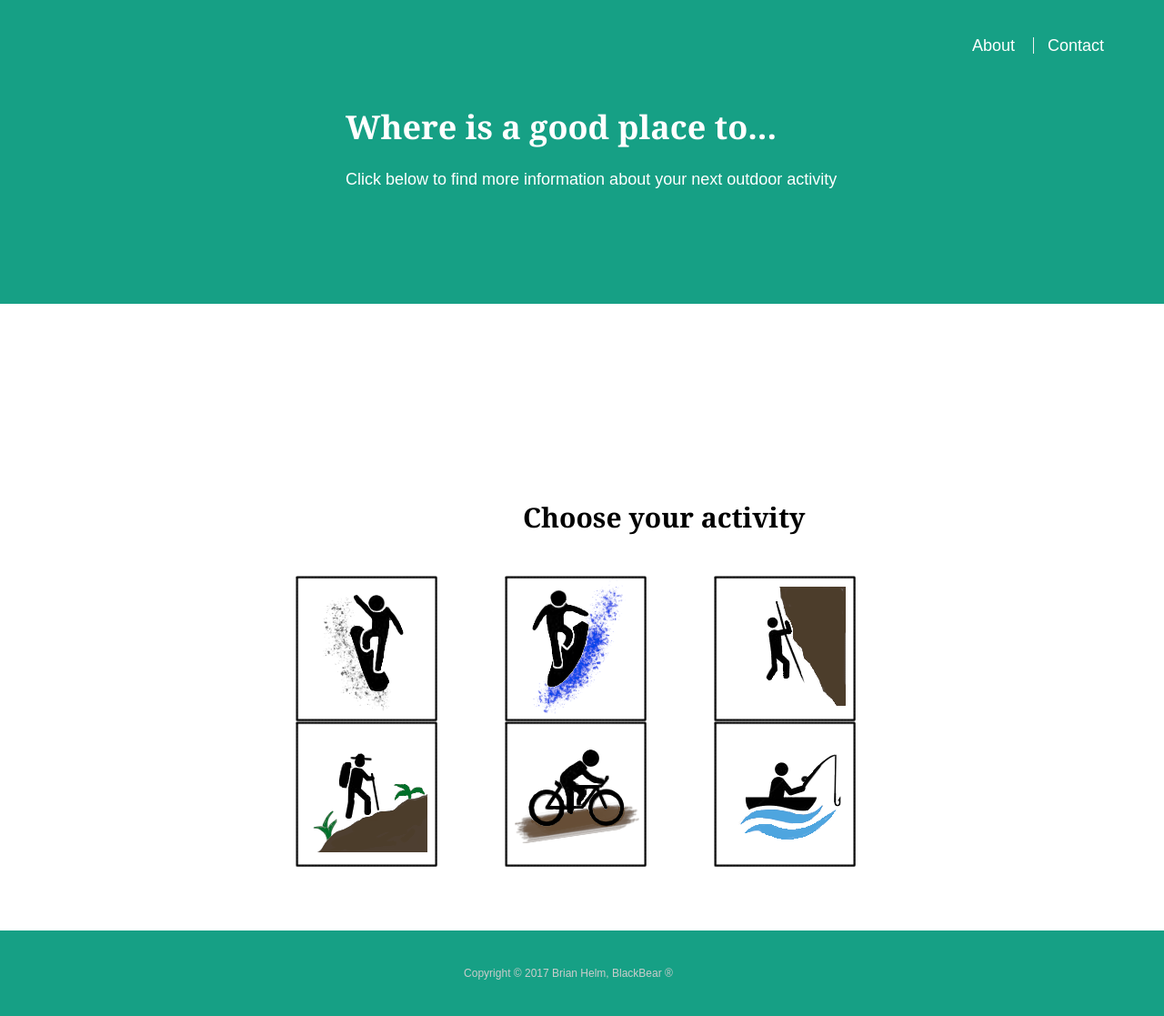
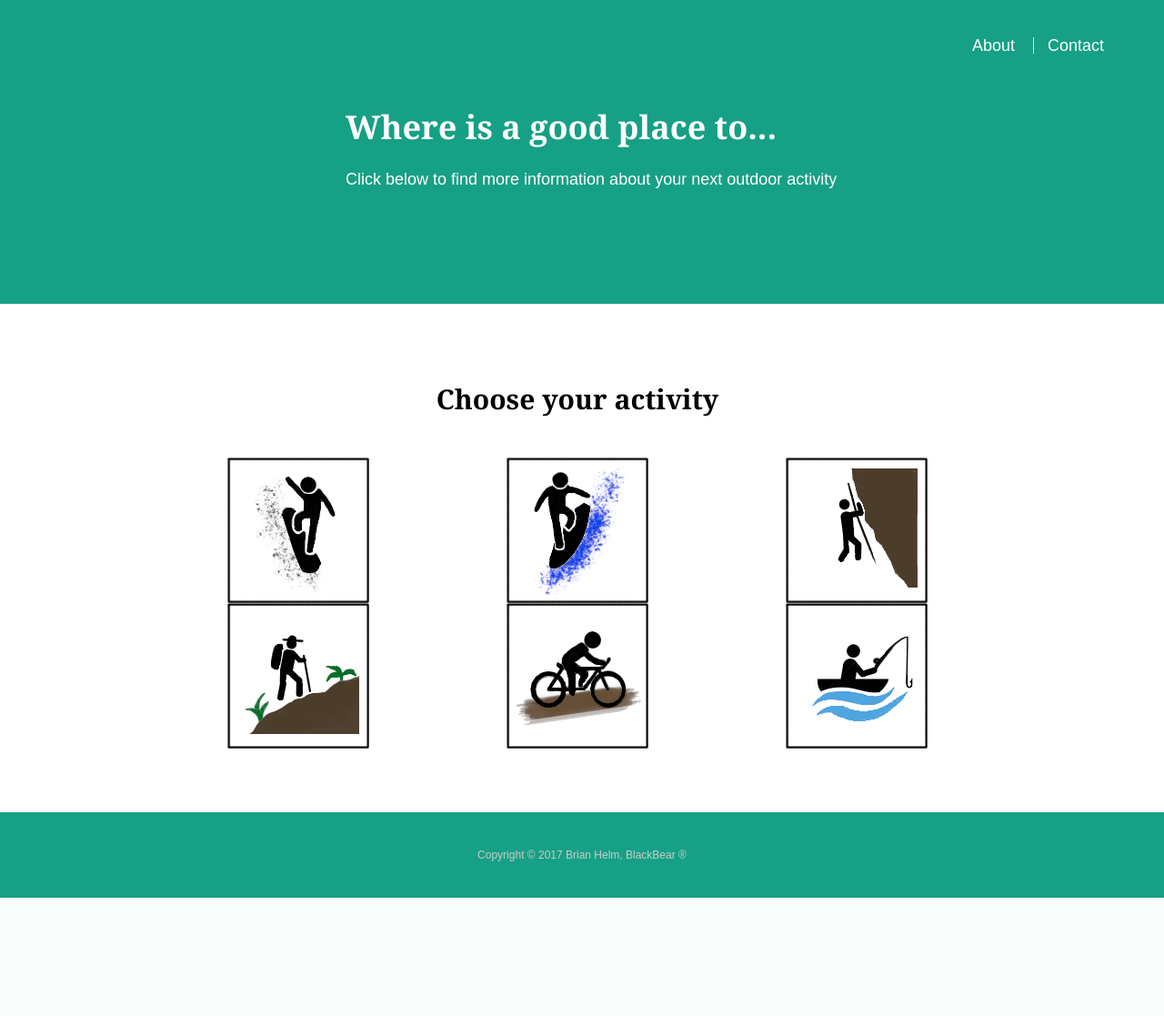
Before and after one commit to BlackBearProject1/Project1, a PHP site: page /index.html in a window 1280 px wide; the page is wider, and only the part inside the window is pictured. Shown: that part at 91% size. After the commit the page ends 987 px from the top of that part, so only its background shows below. Run offline with PHP 8.4, Linux system fonts and the light colour scheme; some libraries are stand-ins or nearby versions.

Commit message:
Update for the main boxes on front page

```diff
--- a/assets/css/style.css
+++ b/assets/css/style.css
@@ -97,7 +97,6 @@ body {
 }
 .container3 {
   width: 100%;
-  max-width: 960px;
   margin: 0 auto;
   clear: both;
 
@@ -110,7 +109,7 @@ h2,
 h3,
 p {
   margin-bottom: 20px;
-  margin-left: 250px;
+
 
 }
 
@@ -192,8 +191,6 @@ nav a:first-child {
   border-left: 0 none;
 }
 
-/* footer */
-
 footer {
   padding: 30px 0;
   clear: both;
@@ -202,8 +199,8 @@ footer {
   color: #ccc;
   text-align: center;
   background: #16A085;
-  margin-left: -500px;
-  margin-right: -200px;
+
+
 
 }
 
@@ -236,14 +233,6 @@ h3,
 
 .social:last-child {
   margin-right: 0;
-}
-
-/* main */
-
-#main-container {
-  padding-top: 130px;
-  margin-right: 25px;
-
 }
 
 .main-section {
--- a/index.html
+++ b/index.html
@@ -27,20 +27,21 @@
     </header> <!--end header-->
     <div id="main-container" class="container2"> <!--main container for picture=buttons -->
 
-      <section class="main-section"> <!--main container for picture=buttons -->
+      <section class="main-section text-center"> <!--main container for picture=buttons -->
         <h1 id="h1Activity">Choose your activity</h1> <!-- user prompt / instruction for picture=buttons-->
         <div class="row" id="button-picture"> <!-- row of picture=buttons -->
           <!-- picture buttons .jpgs -->
-          <div class="col-md-3"><img src="assets/images/snowboarding.png" class="auth-image" alt="snow" id="snow"></div>
-          <div class="col-md-3"><img src="assets/images/surfing.png" class="auth-image" alt="surf" id ="surf"></div>
-          <div class="col-md-3"><img src="assets/images/climbing.png" class="auth-image" alt="climb" id="climb"></div>
+          <div class="col-md-4"><img src="assets/images/snowboarding.png" class="auth-image" alt="snow" id="snow"></div>
+          <div class="col-md-4"><img src="assets/images/surfing.png" class="auth-image" alt="surf" id ="surf"></div>
+          <div class="col-md-4"><img src="assets/images/climbing.png" class="auth-image" alt="climb" id="climb"></div>
        </div>
        <div class="row" id="button-picture">
-        <div class="col-md-3"><img src="assets/images/hiking.png" class="auth-image" alt="hike" id="hike"></div>
-        <div class="col-md-3"><img src="assets/images/biking.png" class="auth-image" alt="bike" id="bike"></div>
-        <div class="col-md-3"><img src="assets/images/fishing.png" class="auth-image" alt="fish" id="fish"></div>
+        <div class="col-md-4"><img src="assets/images/hiking.png" class="auth-image" alt="hike" id="hike"></div>
+        <div class="col-md-4"><img src="assets/images/biking.png" class="auth-image" alt="bike" id="bike"></div>
+        <div class="col-md-4"><img src="assets/images/fishing.png" class="auth-image" alt="fish" id="fish"></div>
        </div>
       </section>
+    </div>
     <footer>
       <div class="container3"> <!--container div for footer -->
       Copyright &copy; 2017 Brian Helm, BlackBear &reg;
```
